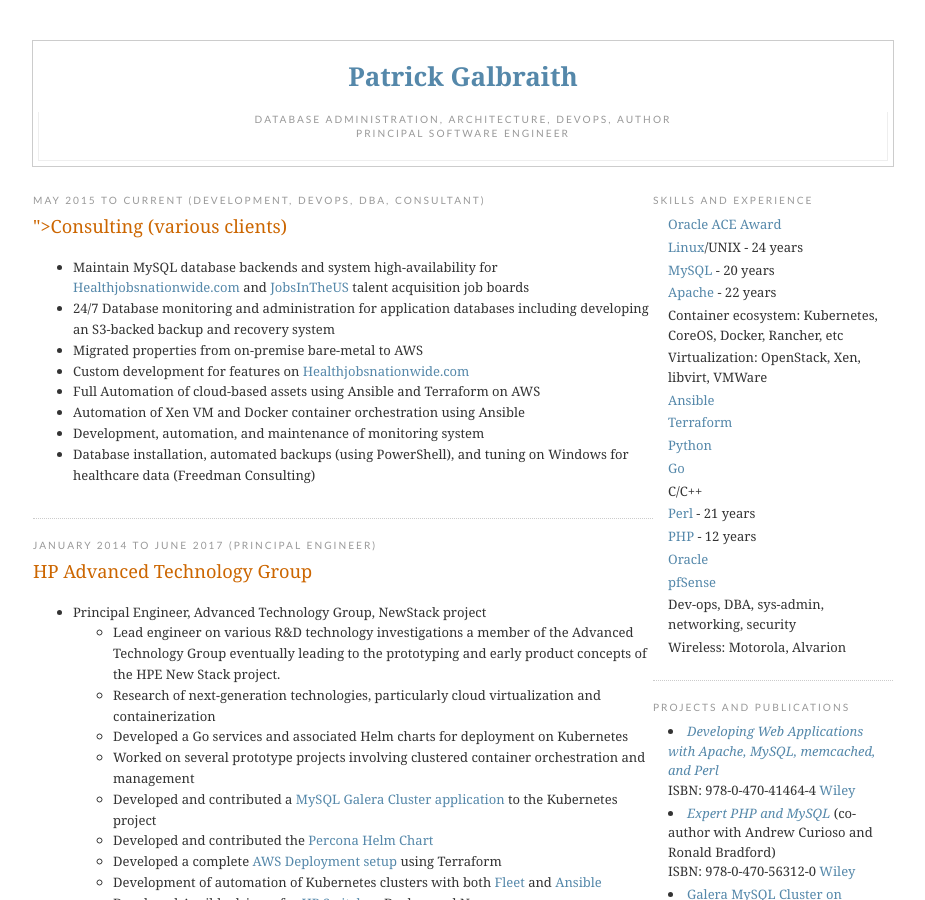
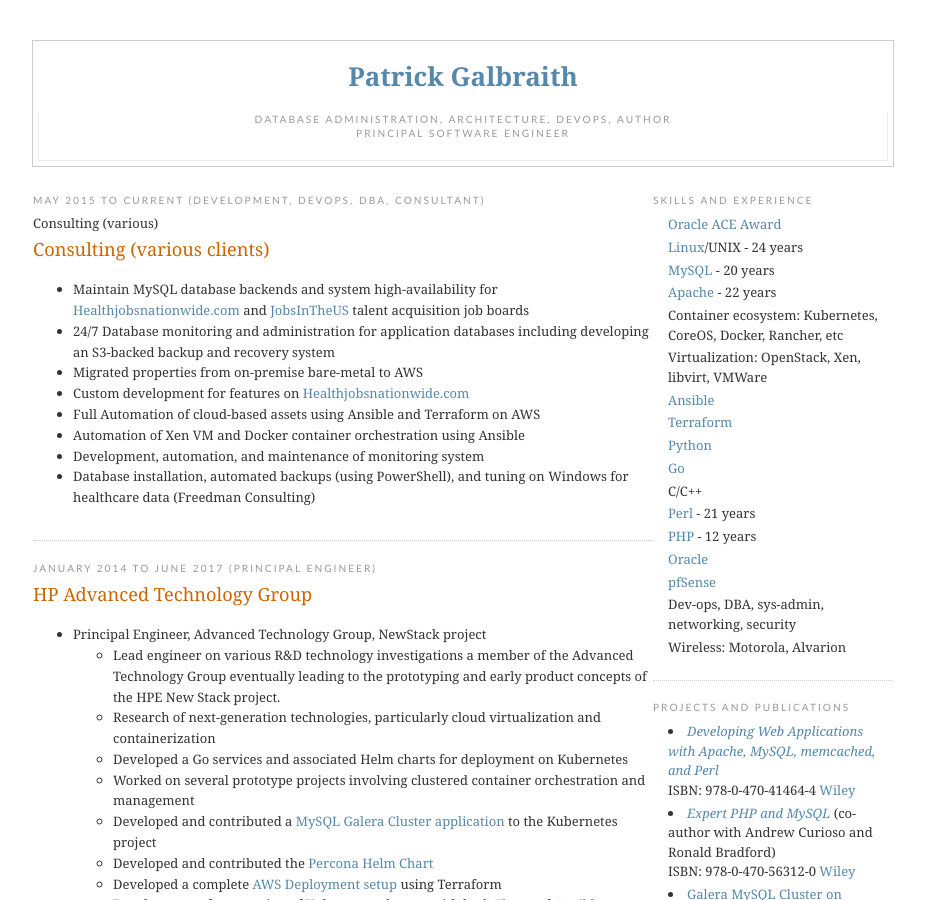
Before and after one commit to CaptTofu/patg.net, a Jekyll site: the page resume.html, which Jekyll copies as it is, in a window 1280 px wide and 900 px high. Shown: the whole window, without its empty margins (177-1102 px from the left). Built offline with Jekyll 4.4.1, drawn with Linux system fonts in a browser that asks for light colours.

Commit message:
Fix to consulting

```diff
--- a/resume.html
+++ b/resume.html
@@ -260,8 +260,8 @@
 
 <!-- begin .job-->
 <h2 class="date-header">May 2015 to Current (Development, Devops, DBA, consultant)</h2>
-<div class="post"><a name="Consulting"></a>
-<h3 class="post-title">">Consulting (various clients)</a></h3>
+<div class="post"><a name="Consulting">Consulting (various)</a>
+<h3 class="post-title">Consulting (various clients)</h3>
 <div class="post-body">
   <ul>
       <li>Maintain MySQL database backends and system high-availability for <a href="http://healthjobsnationwide.com">Healthjobsnationwide.com</a> and <a href="http://www.jobsintheus.com">JobsInTheUS</a> talent acquisition job boards</li>
```
